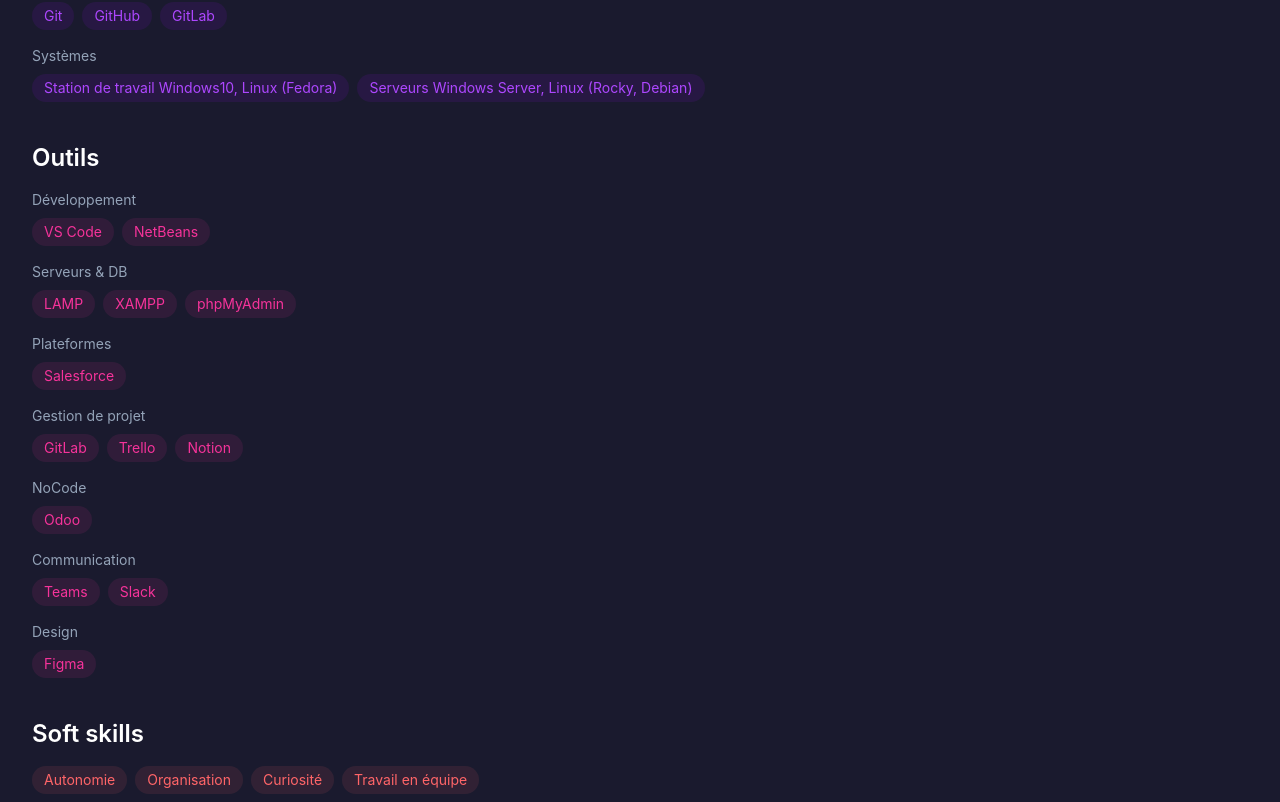
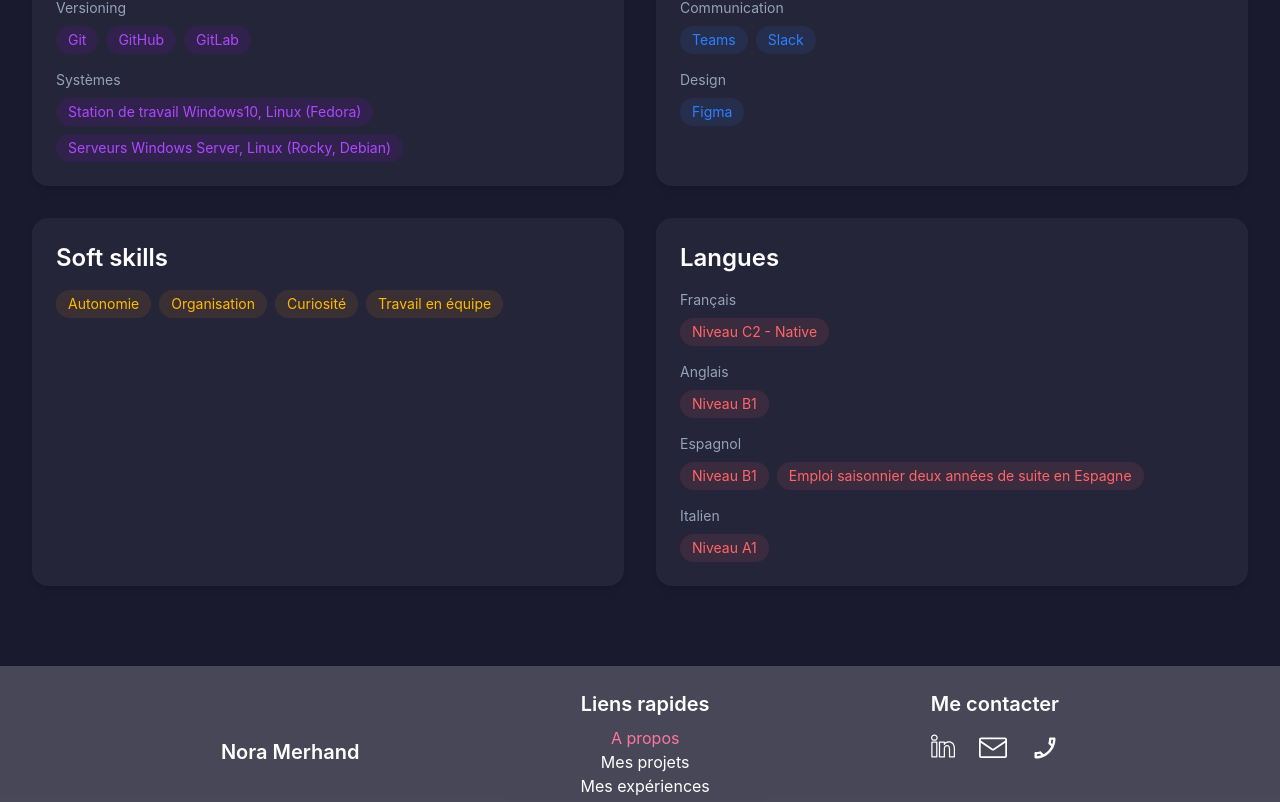
Before and after one commit to nmerhand/mon-portfolio, a React (Vite) app: page /about in a window 1280 px wide. Shown: the part 1491-2293 px from the top of the page. Built offline with nearby package versions, Linux system fonts and the light colour scheme.

Commit message:
update compétences

```diff
--- a/src/components/Cards/CardSkill.tsx
+++ b/src/components/Cards/CardSkill.tsx
@@ -1,76 +1,53 @@
 import type { Skill } from "../../types";
+
+type Color = "purple" | "pink" | "red" | "blue" | "amber";
 
 interface CardSkillProps {
     skill: Skill;
+    couleur: Color
 }
 
-const CardSkill : React.FC<CardSkillProps> = ({skill}) => {
-    return (
-        <div className="space-y-10">
+const CardSkill: React.FC<CardSkillProps> = ({ skill, couleur }) => {
 
-            <section>
-                <h2 className="text-2xl font-semibold text-white">Informatique</h2>
+    const colorClasses: Record<Color, string> = {
+        purple: "bg-purple-600/10 text-purple-500",
+        pink: "bg-pink-500/10 text-pink-500",
+        red: "bg-red-400/10 text-red-400",
+        blue: "bg-blue-500/10 text-blue-500",
+        amber: "bg-amber-500/10 text-amber-400"
+    };
 
-                <div className="mt-4 space-y-4">
-                    {Object.entries(skill.informatique).map(([category, items]) => (
-                        <div key={category}>
-                            <h3 className="text-sm text-[#94A3B8] mb-2">{category}</h3>
-
+    const renderItems = (items: string[]) => (
         <div className="flex flex-wrap gap-2">
             {items.map((item, index) => (
                 <span
                     key={index}
-                                        className="bg-purple-600/10 text-purple-500 px-3 py-1 rounded-full text-sm"
+                    className={`${colorClasses[couleur]} px-3 py-1 rounded-full text-sm`}
                 >
                     {item}
                 </span>
             ))}
         </div>
+    );
+
+    return (
+        <div className="group bg-[#252539] rounded-2xl p-6 shadow-md h-full flex flex-col justify-between">
+            <section>
+                <h2 className="text-2xl font-semibold text-white">{skill.categorie}</h2>
+
+                <div className="mt-4 space-y-4">
+                    {Array.isArray(skill.sous_catégorie)
+                        ? renderItems(skill.sous_catégorie)
+                        : Object.entries(skill.sous_catégorie).map(([subCat, items]) => (
+                            <div key={subCat}>
+                                <h3 className="text-sm text-[#94A3B8] mb-2">{subCat}</h3>
+                                {renderItems(items)}
                             </div>
                         ))}
                 </div>
             </section>
-
-            <section>
-                <h2 className="text-2xl font-semibold text-white">Outils</h2>
-
-                <div className="mt-4 space-y-4">
-                    {Object.entries(skill.outils).map(([category, items]) => (
-                        <div key={category}>
-                            <h3 className="text-sm text-[#94A3B8] mb-2">{category}</h3>
-
-                            <div className="flex flex-wrap gap-2">
-                                {items.map((item, index) => (
-                                    <span
-                                        key={index}
-                                        className="bg-pink-500/10 text-pink-500 px-3 py-1 rounded-full text-sm"
-                                    >
-                                        {item}
-                                    </span>
-                                ))}
-                            </div>
-                        </div>
-                    ))}
-                </div>
-            </section>
-
-            <section>
-                <h2 className="text-2xl font-semibold text-white">Soft skills</h2>
-
-                <div className="mt-4 flex flex-wrap gap-2">
-                    {skill.soft.map((skill, index) => (
-                        <span
-                            key={index}
-                            className="bg-red-400/10 text-red-400 px-3 py-1 rounded-full text-sm"
-                        >
-                            {skill}
-                        </span>
-                    ))}
-                </div>
-            </section>
-
         </div>
     );
 };
 
-export default CardSkill
+export default CardSkill;
--- a/src/data/skills.ts
+++ b/src/data/skills.ts
@@ -1,17 +1,23 @@
 import type { Skill } from "../types";
 
-export const skills: Skill = {
+export const skills: Skill[] = [
+    {
         id: 1,
-    informatique: {
+        categorie: "Informatique",
+        sous_catégorie: {
             "Algorithmie": ["Python"],
             "Web": ["HTML", "CSS", "JavaScript", "TypeScript", "PHP", "JSON"],
             "POO": ["Java", "PHP"],
             "Base de données": ["SQL", "MySQL", "MariaDB"],
-        "Frameworks": ["LWC"],
+            "Frameworks": ["LWC", "Symfony"],
             "Versioning": ["Git", "GitHub", "GitLab"],
             "Systèmes": ["Station de travail Windows10, Linux (Fedora)", "Serveurs Windows Server, Linux (Rocky, Debian)"]
+        }
     },
-    outils: {
+    {
+        id: 2,
+        categorie: "Outils tech",
+        sous_catégorie: {
             "Développement": ["VS Code", "NetBeans"],
             "Serveurs & DB": ["LAMP", "XAMPP", "phpMyAdmin"],
             "Plateformes": ["Salesforce"],
@@ -19,11 +25,26 @@
             "NoCode": ["Odoo"],
             "Communication": ["Teams", "Slack"],
             "Design": ["Figma"]
+        }
     },
-    soft: [
+    {
+        id: 3,
+        categorie: "Soft skills",
+        sous_catégorie: [
             "Autonomie",
             "Organisation",
             "Curiosité",
             "Travail en équipe",
         ]
-};
+    },
+    {
+        id: 4,
+        categorie: "Langues",
+        sous_catégorie: {
+            "Français": ["Niveau C2 - Native"],
+            "Anglais": ["Niveau B1"],
+            "Espagnol": ["Niveau B1", "Emploi saisonnier deux années de suite en Espagne"],
+            "Italien": ["Niveau A1"]
+        }
+    }
+];
--- a/src/pages/About.tsx
+++ b/src/pages/About.tsx
@@ -6,6 +6,21 @@
 import Footer from "../components/Footer";
 
 function About() {
+    const getColor = (categorie: string) => {
+        switch (categorie.toLowerCase()) {
+            case "informatique":
+                return "purple";
+            case "outils":
+                return "pink";
+            case "soft skills":
+                return "amber";
+            case "langues" :
+                return "red";
+            default:
+                return "blue";
+        }
+    };
+
     return (
         <div>
             <div className="bg-[#1A1A2E] min-h-screen">
@@ -31,8 +46,10 @@
                     <section className="mb-12">
                         <h2 className="text-3xl font-semibold text-white mb-8">Compétences</h2>
 
-                        <div className="mt-4 flex flex-wrap gap-2">
-                            <CardSkill skill={skills} />
+                        <div className="grid grid-cols-1 md:grid-cols-2 gap-8">
+                            {skills.map((skill) => (
+                                <CardSkill key={skill.id} skill={skill} couleur={getColor(skill.categorie)} />
+                            ))}
                         </div>
                     </section>
 
--- a/src/types/index.ts
+++ b/src/types/index.ts
@@ -24,9 +24,8 @@
 
 export type Skill = {
   id: number;
-  informatique: { [label:string] : string[] };
-  outils: { [label:string] : string[] };
-  soft: string[];
+  categorie: string;
+  sous_catégorie: { [label:string] : string[] } | string[];
 };
 
 export type School = {
```
Lines whose indentation alone changed are shown as unchanged.
